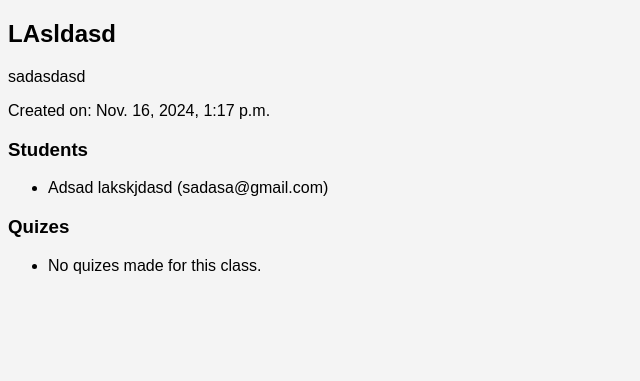
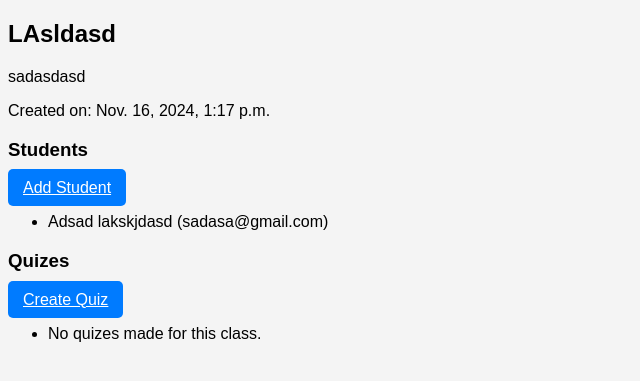
Before and after one commit to r0mb-s/proiectTW, a Django app: page /class/1/ in a window 1280 px wide. Shown: the top 381 px of the page, without its empty margins (0-640 px from the left). Run offline with Django 5.2, Linux system fonts and the light colour scheme; data comes from the database, SQL or seed files in the repository; both versions use the stored data as it was after the commit.

Commit message:
added buttons and new model

```diff
--- a/dashboard/forms.py
+++ b/dashboard/forms.py
@@ -9,7 +9,7 @@ class QuizClassForm(forms.ModelForm):
 class StudentForm(forms.ModelForm):
     class Meta:
         model = Student
-        fields = ['first_name', 'last_name', 'email', 'class_name']
+        fields = ['first_name', 'last_name', 'email']
 
 class QuizForm(forms.ModelForm):
     class Meta:
--- a/dashboard/models.py
+++ b/dashboard/models.py
@@ -9,18 +9,33 @@ class QuizClass(models.Model):
     def __str__(self):
         return str(self.name)
 
+
 class Student(models.Model):
-    class_name = models.ForeignKey(QuizClass, related_name='students', on_delete=models.CASCADE)
+    class_name = models.ForeignKey(
+        QuizClass, related_name="students", on_delete=models.CASCADE
+    )
     first_name = models.CharField(max_length=100)
     last_name = models.CharField(max_length=100)
     email = models.EmailField()
 
     def __str__(self):
-        return f'{self.first_name} {self.last_name}'
+        return f"{self.first_name} {self.last_name}"
+
 
 class Quiz(models.Model):
-    class_name = models.ForeignKey(QuizClass, related_name='quizes', on_delete=models.CASCADE)
+    class_name = models.ForeignKey(
+        QuizClass, related_name="quizes", on_delete=models.CASCADE
+    )
     name = models.CharField(max_length=100)
     number_of_questions = models.IntegerField()
     questions = models.JSONField()
     answers = models.JSONField()
+
+
+class QuizTry(models.Model):
+    quiz_name = models.ForeignKey(Quiz, related_name="quiz", on_delete=models.CASCADE)
+    student_name = models.ForeignKey(
+        Student, related_name="student", on_delete=models.CASCADE
+    )
+    timestamp = models.DateTimeField()
+    answers = models.JSONField()
--- a/dashboard/templates/dashboard/class_detail.html
+++ b/dashboard/templates/dashboard/class_detail.html
@@ -13,6 +13,7 @@
             <p>{{ class.description }}</p>
             <p>Created on: {{ class.created_at }}</p>
             <h3>Students</h3>
+            <a href="{% url 'add_student' class_id=class.id %}" class="button">Add Student</a>
             <ul>
                 {% for student in students %}
                     <li>{{ student.first_name }} {{ student.last_name }} ({{ student.email }})</li>
@@ -21,6 +22,7 @@
                 {% endfor %}
             </ul>
             <h3>Quizes</h3>
+            <a href="{% url 'create_quiz' class_id=class.id %}" class="button">Create Quiz</a>
             <ul>
                 {% for quiz in quizes %}
                     <li>{{ quiz.name }}</li>
```
Also changed, not shown: db.sqlite3.
